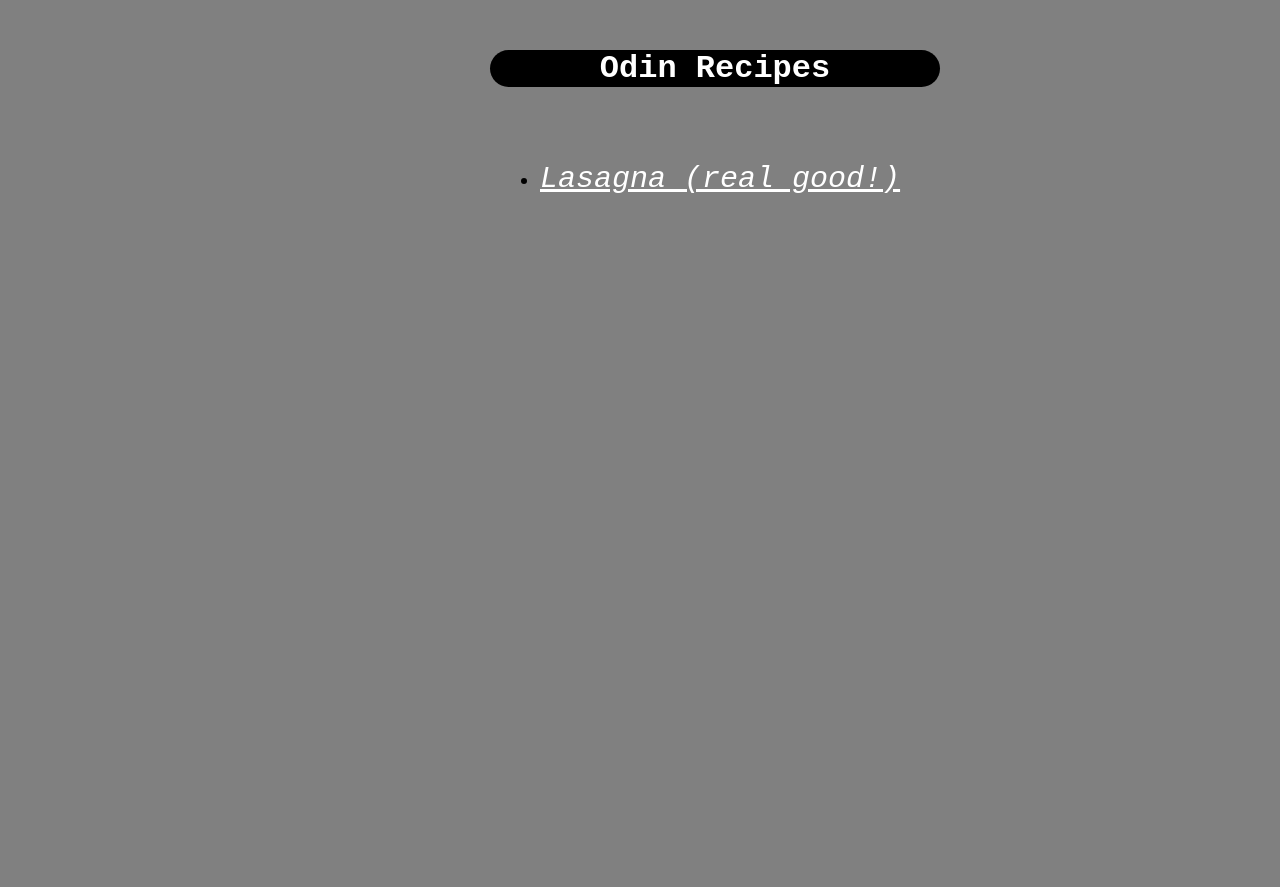
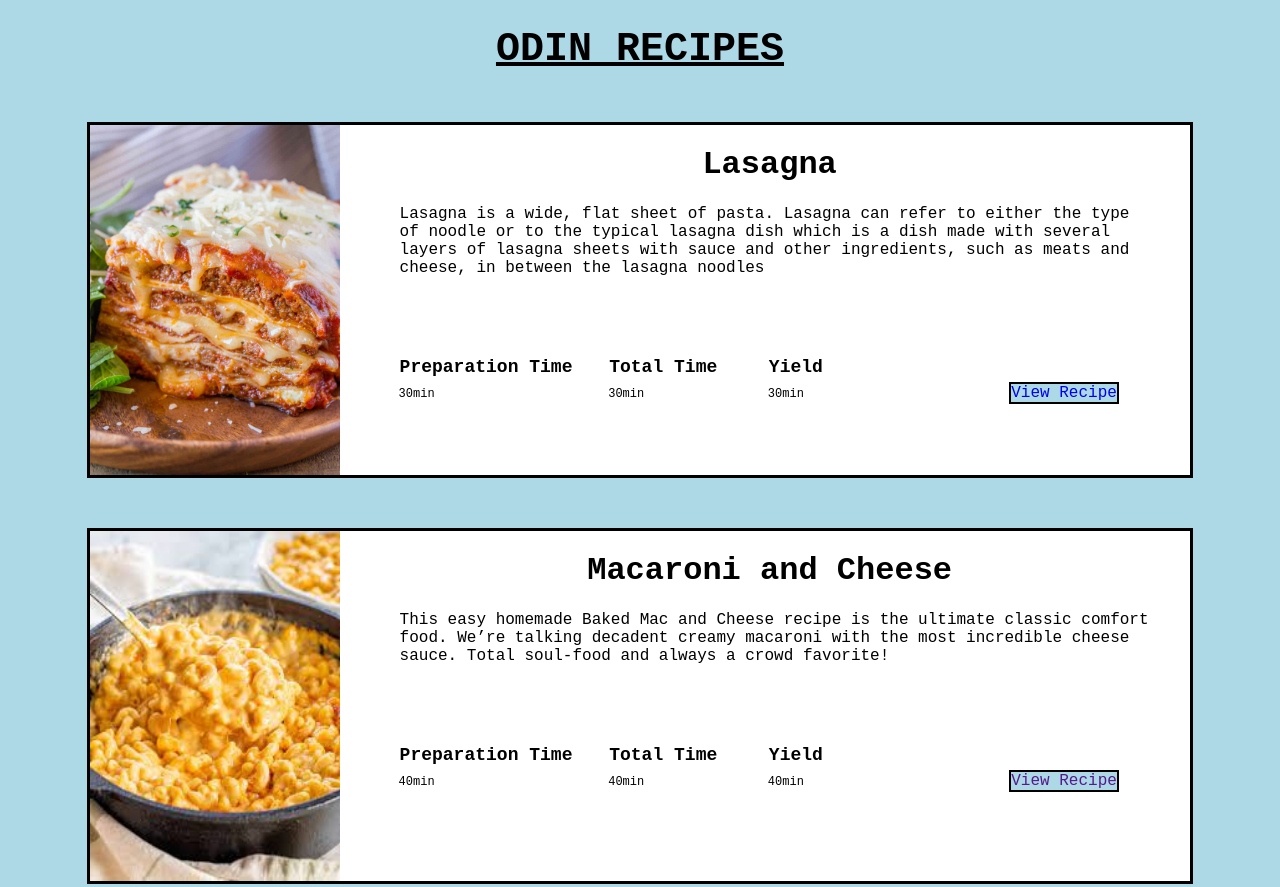
Before and after one commit to itiro-y/the-odin-project, a plain HTML site: page projects/odin-recipes/index.html in a window 1280 px wide. Shown: the top 887 px of the page. Before the commit the page ends 800 px from the top, so only its background shows below. Drawn offline with Linux system fonts and the light colour scheme.

Commit message:
Major overhaul of project:odin-recipe
Re-did majority of the code. Added proper tags for CSS inline-block management, and added more css customization.

```diff
--- a/projects/odin-recipes/index.html
+++ b/projects/odin-recipes/index.html
@@ -3,15 +3,89 @@
 <head>
     <meta charset="UTF-8">
     <meta name="viewport" content="width=device-width, initial-scale=1.0">
-    <title>Odin Recipes</title>
+    <title>ODIN RECIPES</title>
     <link rel="stylesheet" href="styles.css"/>
 </head>
 <body>
-    <div class="recipe-page">
-        <h1>Odin Recipes</h1>
-        <ul>
-            <li><a href="./recipes/lasagna.html" target="_blank" rel="noopener noreferrer">Lasagna (real good!)</a></li>
-        </ul>
+    <h1 class="page-title">ODIN RECIPES</h1>
+    <div class="card-template">
+        <img src="./images/Ultimate-Meat-Lasagna-3-1.jpg" id="img1"/>
+        <div class="text-body">
+            <h1>Lasagna</h1>
+            <p>Lasagna is a wide, flat sheet of pasta. Lasagna can refer to either the type of noodle or to the typical lasagna dish which is a dish made
+                with several layers of lasagna sheets with sauce and other ingredients, such as meats and cheese, in between the lasagna noodles</p>
+            <div class="list-body">
+                <ul>
+                    <li>
+                        <h2>Preparation Time</h2>
+                        <p>30min</p>
+                    </li>
+                    <li>
+                        <h2>Total Time</h2>
+                        <p>30min</p>
+                    </li>
+                    <li id="li-except">
+                        <h2>Yield</h2>
+                        <p>30min</p>
+                    </li>
+                </ul>
+                <a href="./recipes/lasagna.html" target="_blank" rel="noopener noreferrer">View Recipe</a></li>
+            </div>
+        </div>
+    </div>
+
+    <div class="card-template">
+        <img src="./images/download.jpg" id="img1"/>
+        <div class="text-body">
+            <h1>Macaroni and Cheese</h1>
+            <p>This easy homemade Baked Mac and Cheese recipe is the ultimate classic comfort food. We’re talking decadent creamy macaroni with the
+                most incredible cheese sauce. Total soul-food and always a crowd favorite!</p>
+            <div class="list-body">
+                <ul>
+                    <li>
+                        <h2>Preparation Time</h2>
+                        <p>40min</p>
+                    </li>
+                    <li>
+                        <h2>Total Time</h2>
+                        <p>40min</p>
+                    </li>
+                    <li id="li-except">
+                        <h2>Yield</h2>
+                        <p>40min</p>
+                    </li>
+                </ul>
+                <a href="" target="_blank" rel="noopener noreferrer">View Recipe</a></li>
+            </div>
+        </div>
+    </div>
+
+    <div class="card-template">
+        <img src="./images/thin-crust-pepperoni-vegetable-pizza-RU207102-9d5b6151a9074ec18a7af235fb332d83.jpg" id="img1"/>
+        <div class="text-body">
+            <h1>The Best Homemade Pizza</h1>
+            <p>Making homemade pizza dough can sound like a lot of work, but it’s so worth the bragging rights.
+                The dough itself requires few ingredients and just a little bit of rising and rest time. While you wait for the dough to be ready,
+                you can get to work prepping your tomato sauce, chopping fresh vegetables, or grating the cheese you’ll put on top. Bake for 15 minutes,
+                garnish with basil (or, let’s be real, more cheese), and enjoy showing off your way-better-than-takeout creation.</p>
+            <div class="list-body">
+                <ul>
+                    <li>
+                        <h2>Preparation Time</h2>
+                        <p>20min</p>
+                    </li>
+                    <li>
+                        <h2>Total Time</h2>
+                        <p>20min</p>
+                    </li>
+                    <li id="li-except">
+                        <h2>Yield</h2>
+                        <p>20min</p>
+                    </li>
+                </ul>
+                <a href="" target="_blank" rel="noopener noreferrer">View Recipe</a></li>
+            </div>
+        </div>
     </div>
 </body>
 </html>
--- /dev/null
+++ b/projects/odin-recipes/recipes/styles.css
@@ -0,0 +1,40 @@
+*{
+    background-color: lightblue;
+    font-family: 'Courier New', Courier, monospace;
+    display: block;
+    margin-left: auto;
+    margin-right: auto;
+    font-size: 20px;
+}
+
+#img2{
+    width: 500px;
+    height: auto;
+    border: 2px solid black;
+}
+
+.page-title{
+    text-align: center;
+    font-size: 50px;
+    text-decoration: underline;
+}
+
+.main-body h2, p, .text-body h3, p, ol, li, a, .ingredients-body, .ingredients-body h3, ul,
+.actual-ingredients-body, .actual-ingredients-body h3, .steps-body, .steps-body h3{
+    background-color: white;
+}
+
+.main-body{
+    background-color: white;
+    width: 1200px;
+    border: 3px solid black;
+    border-radius: 100px;
+    padding: 50px;
+}
+
+.main-body a{
+    display: block;
+    margin-left: auto;
+    margin-right: auto;
+    text-align: center;
+}
--- a/projects/odin-recipes/styles.css
+++ b/projects/odin-recipes/styles.css
@@ -1,87 +1,97 @@
 *{
-    background-color: gray;
-    margin: 25px 50px 75px 100px;
-}
-
-.recipe-page h1{
-    background-color: black;
-    text-align: center;
-    border-width: 5px;
-    border-radius: 200px;
-    width: 450px;
-    margin-left: auto;
-    margin-right: auto;
-    color: white;
-    font-weight: bold;
+    background-color: lightblue;
     font-family: 'Courier New', Courier, monospace;
 }
 
-.recipe-page a{
-    font-size: 30px;
-    color: white;
-    font-family: 'Courier New', Courier, monospace;
-    font-style: italic;
+.page-title{
+    text-align: center;
+    font-size: 40px;
+    text-decoration: underline;
+}
+
+#img1{
+    width: 250px;
+    height: 350px;
+}
+
+.card-template, .text-body, .list-body, .link-body{
+    display: inline-block;
+    background-color: white;
+}
+
+.text-body h1, p, .list-body ul, li, h2{
+    background-color: white;
+}
+
+.card-template{
+    border: 3px solid black;
+    background-color: white;
+    width: 1100px;
+    height: 350px;
     margin-left: auto;
     margin-right: auto;
-    width: 400px;
+    margin-bottom: 20px;
+    margin-top: 50px;
+    display: block;
 }
 
-.main{
-    font-family: 'Courier New', Courier, monospace;
-    color: white;
+.text-body{
+    vertical-align: top;
+    height: 350px;
+    width: 840px;
 }
 
-.main img{
-    width: 700px;
-    height: auto;
-    display: block;
-    margin-left: auto;
-    margin-right: auto;
+.text-body h1{
+    text-align: center;
 }
 
-.main h1, h2, h3, h4, h5{
-    font-size: 35px;
-    margin-bottom: 10px;
+.text-body p{
+    width: 750px;
+    text-align: left;
+    margin: 0 0 0 50px;
 }
 
-.ingredients{
-    margin-left: 0px;
+
+.list-body a{
+    width: 100px;
+    height: 50px;
+    text-align: center;
+    text-decoration: none;
+    border: 2px solid black;
 }
 
-.main h1{
-    color: white;
-    border-style: solid;
-    border-color: rgb(109, 20, 20);
-    border-width: 5px;
-    border-radius: 200px;
-    width: 450px;
-    height: auto;
-    text-align: center;
-    margin-left: auto;
-    margin-right: auto;
-    font-size: 45px;
+.list-body{
+    width: 830px;
+    height: 180px;
 }
 
-.main p, li, ul, ol{
-    font-size: 20px;
-    text-align: left;
-    margin-bottom: 10px;
+.list-body ul{
+    list-style: none;
+    display: inline-block;
+    margin: 80px 0 0 10px;
+    width: 600px;
+
 }
 
-.ingredients p{
-    margin-left: 60px;
+.list-body li{
+    display: inline-block;
+    width: 200px;
+    font-size: 12px;
+    margin: 0 0 0 0px;
 }
 
-.main li{
-    font-weight: bold;
-    font-size: 25px;
-    margin-left: 20px;
+#li-except{
+    margin: 0 0 0 -50px;
+    display: inline-block;
 }
 
-.main a{
-    font-size: 25px;
-    text-align: center;
-    margin-left: auto;
-    margin-right: auto;
-    display: block;
+.list-body h2{
+    margin: 0 0 10px 0;
 }
+
+
+.list-body p{
+    width: 50px;
+    text-align: left;
+    margin: 0 0 0 -1px;
+}
```
Also changed, not shown: projects/odin-recipes/recipes/lasagna.html (+12 -22 lines), projects/odin-recipes/images/Ultimate-Meat-Lasagna-3-1.jpg (added), projects/odin-recipes/images/download.jpg (added), projects/odin-recipes/images/thin-crust-pepperoni-vegetable-pizza-RU207102-9d5b6151a9074ec18a7af235fb332d83.jpg (added).
